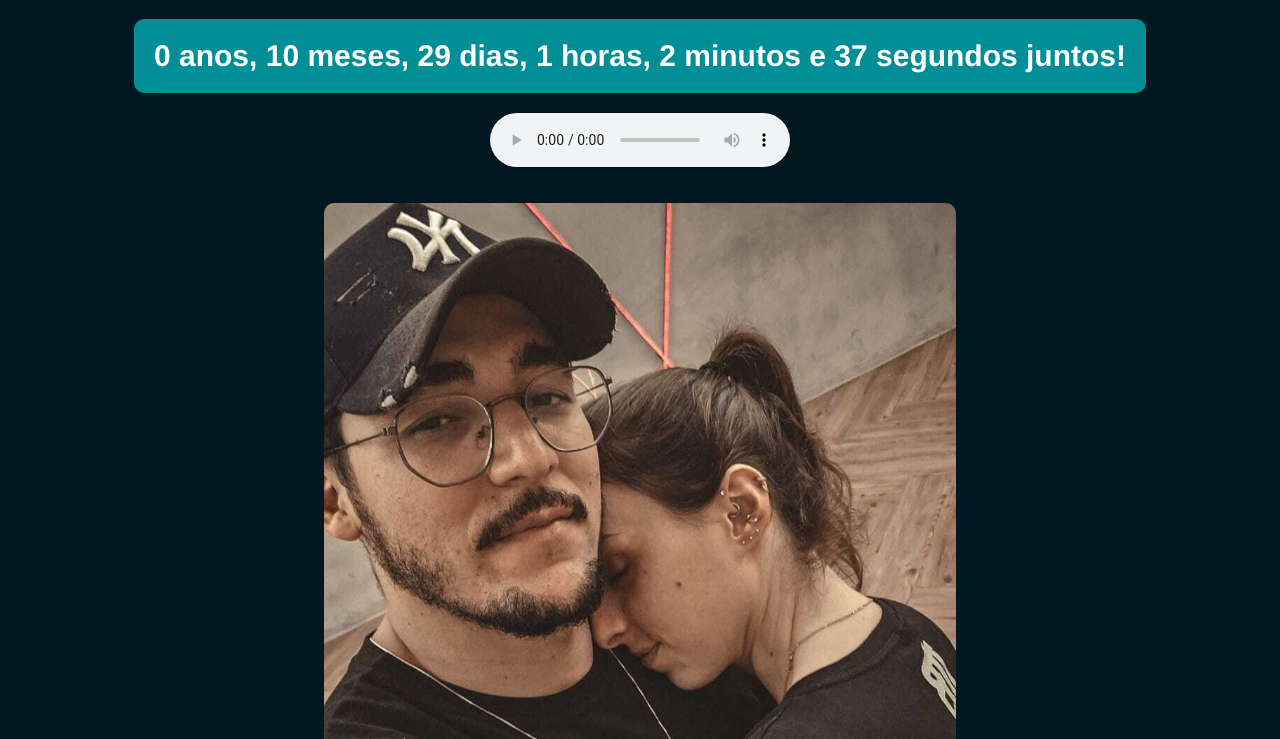
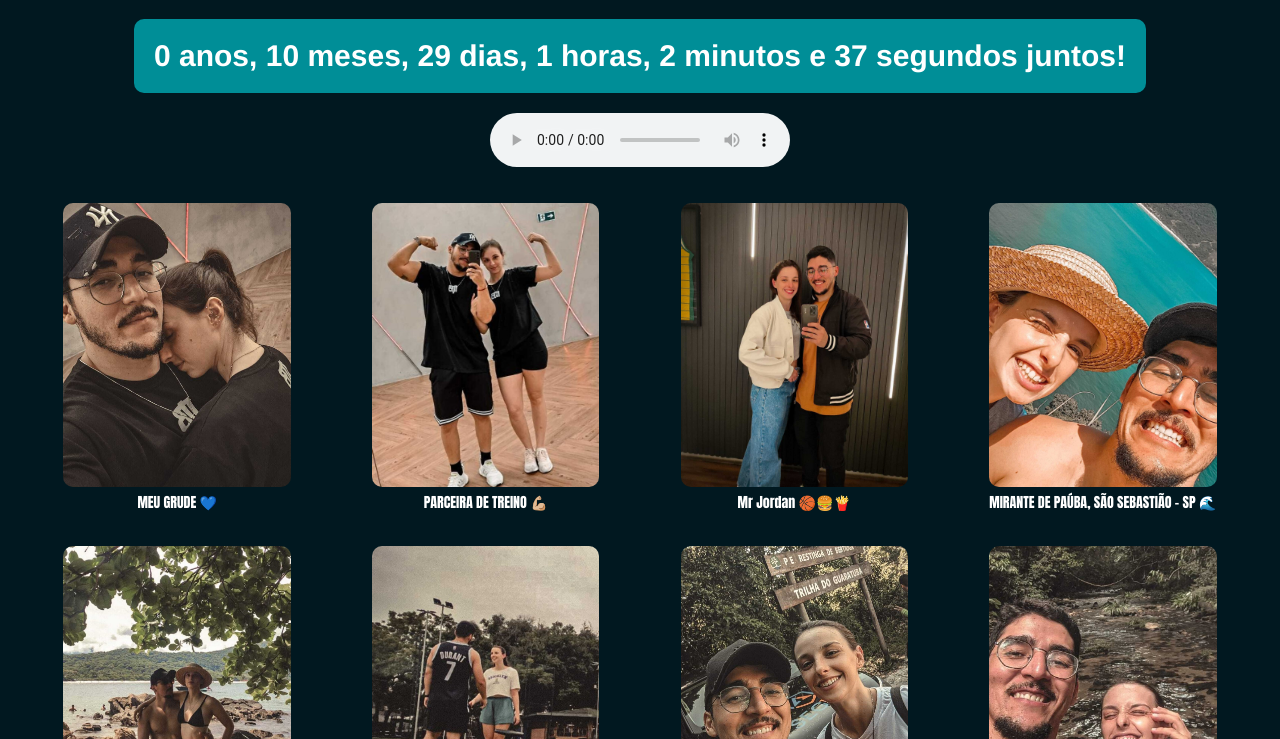
Before and after one commit to heitorRMelo/BONS_MOMENTOS, a plain HTML site: page index.html in a window 1280 px wide. Shown: the part 61-800 px from the top of the page. Drawn offline with Linux system fonts and the light colour scheme.

Commit message:
Update style.css

```diff
--- a/style.css
+++ b/style.css
@@ -41,7 +41,7 @@ audio {
     display: flex;
     flex-direction: column;
     align-items: center;
-    width: 50%; /* Mantém 4 imagens por linha */
+    width: 18%; /* Mantém 4 imagens por linha */
 }
 
 #galeria img {
```
